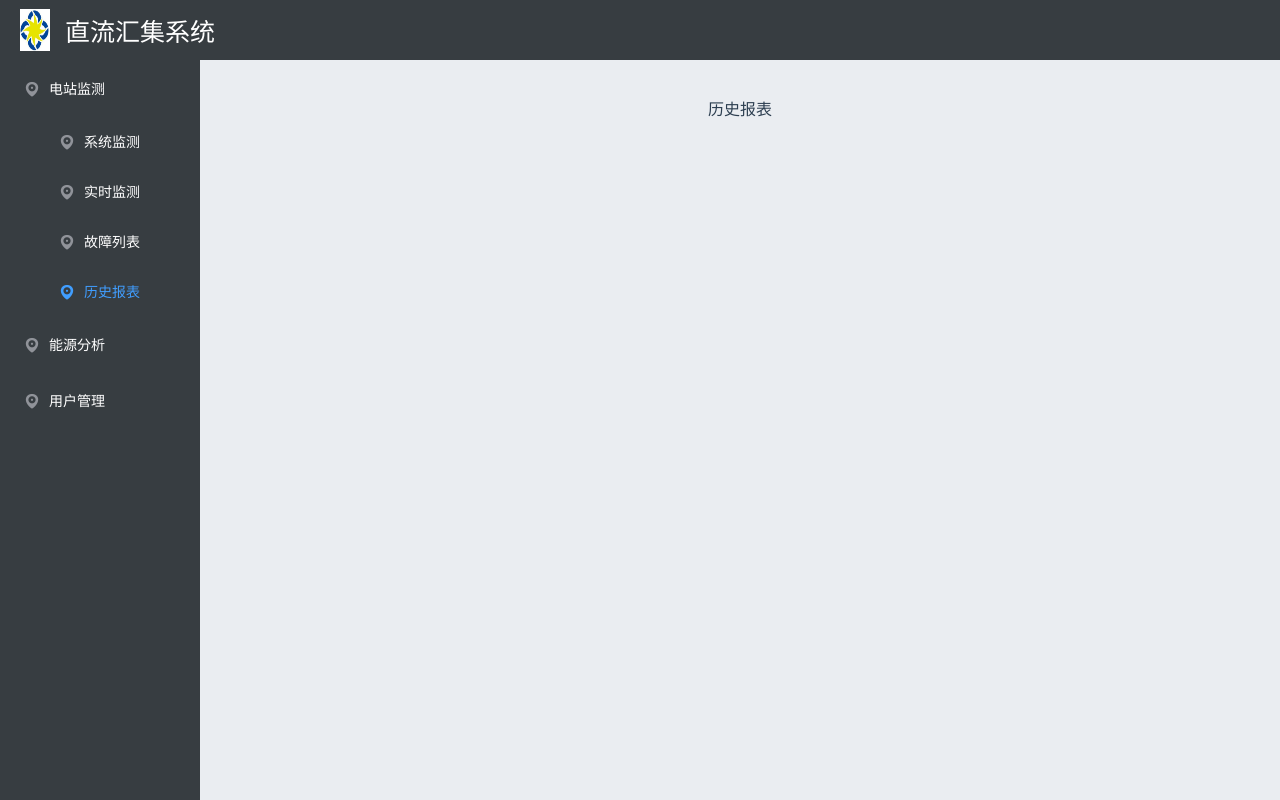
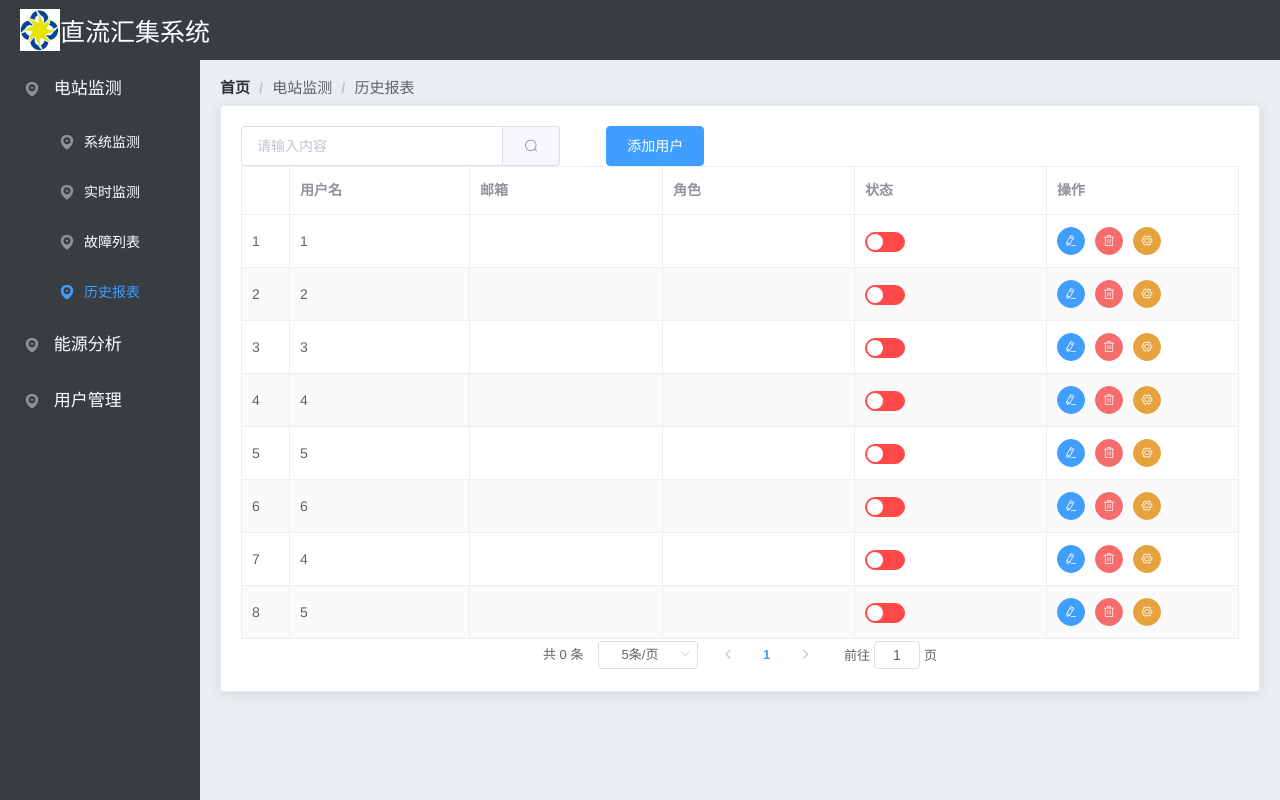
Before and after one commit to MRLYH621/DCCollection, a Vue app in the folder dc/: page /#/HistoryForm in a window 1280 px wide. Built offline with nearby package versions, Linux system fonts and the light colour scheme; no server answers.

Commit message:
故障列表和历史报表的前台编写

```diff
--- a/dc/src/components/Home.vue
+++ b/dc/src/components/Home.vue
@@ -30,7 +30,7 @@
               >
                 <template slot="title">
                   <i class="el-icon-location"></i>
-                  <span>{{item.name}}</span>
+                  <span class="el-submenu-text"> {{item.name}}</span>
                 </template>
                 <el-menu-item
                   v-for="subitem in item.children"
@@ -115,9 +115,9 @@ export default {
     color: #ffffff;
     .header-nav-img {
       height: 70%;
-      width: 30px;
+      width: 40px;
     }
-    span {
+    .span {
       margin-left: 15px;
     }
   }
@@ -131,12 +131,16 @@ export default {
   .el-menu {
     border-right: solid 0px;
     padding-left: 0px;
-    .el-submenu {
+    .el-menu {
       margin-left: auto;
       padding: 0 0;
+      font-size: 16px;
     }
     .el-menu-item {
       position: relative;
+    }
+    .el-submenu-text {
+      font-size: 17px;
     }
   }
 }
--- a/dc/src/components/StationMonitor/FaultList.vue
+++ b/dc/src/components/StationMonitor/FaultList.vue
@@ -1,10 +1,167 @@
 <template>
   <div>
-    <p>故障列表</p>
+    <el-breadcrumb separator="/">
+      <el-breadcrumb-item :to="{ path: '/SystemMonitor' }">首页</el-breadcrumb-item>
+      <el-breadcrumb-item>电站监测</el-breadcrumb-item>
+      <el-breadcrumb-item>故障列表</el-breadcrumb-item>
+    </el-breadcrumb>
+    <el-card class="box-card">
+      <el-row :gutter="0" style="margin-left:0px">
+        <el-col :span="4">
+          <div class="grid-content bg-purple">
+            <el-card class="box-card-left">
+              <el-form ref="form" v-for="item in FaultEquipList" :key="item.id" label-width="80px">
+                <el-form-item style="margin:0px">
+                  <el-badge :value="12" class="item">
+                    <el-button type="text" size="medium" class="item-left">{{item.equipName}}</el-button>
+                  </el-badge>
+                </el-form-item>
+              </el-form>
+            </el-card>
+          </div>
+        </el-col>
+        <el-col :span="18">
+          <div class="grid-content bg-purple">
+            <el-card class="box-card-right">
+              <el-table :data="UserList" style="width:100% " border stripe>
+                <el-table-column type="index"></el-table-column>
+                <el-table-column prop="UserName" label="用户名" width="180"></el-table-column>
+                <el-table-column prop="Email" label="邮箱"></el-table-column>
+                <el-table-column prop="RoleName" label="角色"></el-table-column>
+                <el-table-column prop="IsUsing" label="状态">
+                  <template slot-scope="scope">
+                    <el-switch
+                      v-model="scope.row.IsUsing"
+                      active-color="#13ce66"
+                      inactive-color="#ff4949"
+                    ></el-switch>
+                  </template>
+                </el-table-column>
+                <el-table-column label="操作">
+                  <template slot-scope>
+                    <el-button size="mini" type="primary" icon="el-icon-edit" circle></el-button>
+                    <el-button size="mini" type="danger" icon="el-icon-delete" circle></el-button>
+                    <el-tooltip
+                      class="item"
+                      effect="dark"
+                      content="分配角色"
+                      placement="top"
+                      :enterable="false"
+                    >
+                      <el-button size="mini" type="warning" icon="el-icon-setting" circle></el-button>
+                    </el-tooltip>
+                  </template>
+                </el-table-column>
+              </el-table>
+              <el-pagination
+                @size-change="handleSizeChange"
+                @current-change="handleCurrentChange"
+                :current-page="queryinfo.pagenum"
+                :page-sizes="[5, 10, 20]"
+                :page-size="queryinfo.pagesize"
+                layout="total, sizes, prev, pager, next, jumper"
+                :total="total"
+              ></el-pagination>
+            </el-card>
+          </div>
+        </el-col>
+      </el-row>
+    </el-card>
   </div>
 </template>
 <script>
-export default {}
+export default {
+  data() {
+    return {
+      form: {
+        name: '',
+        region: '',
+        date1: '',
+        date2: '',
+        delivery: false,
+        type: [],
+        resource: '',
+        desc: ''
+      },
+      FaultEquipList: [
+        { id: 1, equipName: '设备名称' },
+        { id: 2, equipName: '设备名称' },
+        { id: 3, equipName: '设备名称' },
+        { id: 4, equipName: '设备名称' },
+        { id: 5, equipName: '设备名称' },
+        { id: 6, equipName: '设备名称' },
+        { id: 7, equipName: '设备名称' },
+        { id: 8, equipName: '设备名称' },
+        { id: 9, equipName: '设备名称' },
+        { id: 10, equipName: '设备名称' },
+        { id: 11, equipName: '设备名称' },
+        { id: 12, equipName: '设备名称' },
+        { id: 13, equipName: '设备名称' }
+      ],
+      queryinfo: {
+        query: '',
+        pagenum: 1,
+        pagesize: 5
+      },
+      dialogVisible: false,
+      total: 0,
+      UserList: [
+        { UserName: '1' },
+        { UserName: '2' },
+        { UserName: '3' },
+        { UserName: '4' },
+        { UserName: '5' },
+        { UserName: '6' },
+        { UserName: '4' },
+        { UserName: '5' }
+      ],
+      addForm: {
+        username: '',
+        password: '',
+        email: '',
+        telephone: ''
+      },
+      rules: {
+        username: [
+          { required: true, message: '请输入活动名称', trigger: 'blur' },
+          { min: 3, max: 5, message: '长度在 3 到 5 个字符', trigger: 'blur' }
+        ],
+        password: [
+          { required: true, message: '请输入活动名称', trigger: 'blur' },
+          { min: 3, max: 5, message: '长度在 3 到 5 个字符', trigger: 'blur' }
+        ],
+        email: [
+          { required: true, message: '请输入活动名称', trigger: 'blur' },
+          { min: 3, max: 5, message: '长度在 3 到 5 个字符', trigger: 'blur' }
+        ],
+        telephone: [
+          { required: true, message: '请输入活动名称', trigger: 'blur' },
+          { min: 3, max: 5, message: '长度在 3 到 5 个字符', trigger: 'blur' }
+        ]
+      }
+    }
+  }
+}
 </script>
-<style lang="" scoped>
+<style lang="less" scoped>
+.box-card {
+}
+.box-card-left {
+  position: relative;
+  left: 5px;
+  width: 200px;
+  .item-left {
+    width: 120px;
+    height: 30px;
+    text-align: center;
+    font-size: 14px;
+    position: absolute;
+    left: -120px;
+    border-bottom-color: #eaedf1;
+  }
+}
+.box-card-right {
+  width: 1100px;
+  height: 555px;
+}
 </style>
--- a/dc/src/components/StationMonitor/HistoryForm.vue
+++ b/dc/src/components/StationMonitor/HistoryForm.vue
@@ -1,10 +1,107 @@
 <template>
   <div>
-    <p>历史报表</p>
+    <el-breadcrumb separator="/">
+      <el-breadcrumb-item :to="{ path: '/SystemMonitor' }">首页</el-breadcrumb-item>
+      <el-breadcrumb-item>电站监测</el-breadcrumb-item>
+      <el-breadcrumb-item>历史报表</el-breadcrumb-item>
+    </el-breadcrumb>
+    <el-card>
+      <el-row :gutter="20">
+        <el-col :span="8">
+          <el-input placeholder="请输入内容" v-model="queryinfo.query" clearable @clear="getUserList">
+            <el-button slot="append" icon="el-icon-search" @click="getUserList"></el-button>
+          </el-input>
+        </el-col>
+        <el-col :span="4">
+          <el-button type="primary" @click="dialogVisible=true">添加用户</el-button>
+        </el-col>
+      </el-row>
+      <el-table :data="UserList" style="width:100%  " border stripe>
+        <el-table-column type="index"></el-table-column>
+        <el-table-column prop="UserName" label="用户名" width="180"></el-table-column>
+        <el-table-column prop="Email" label="邮箱"></el-table-column>
+        <el-table-column prop="RoleName" label="角色"></el-table-column>
+        <el-table-column prop="IsUsing" label="状态">
+          <template slot-scope="scope">
+            <el-switch v-model="scope.row.IsUsing" active-color="#13ce66" inactive-color="#ff4949"></el-switch>
+          </template>
+        </el-table-column>
+        <el-table-column label="操作">
+          <template slot-scope>
+            <el-button size="mini" type="primary" icon="el-icon-edit" circle></el-button>
+            <el-button size="mini" type="danger" icon="el-icon-delete" circle></el-button>
+            <el-tooltip
+              class="item"
+              effect="dark"
+              content="分配角色"
+              placement="top"
+              :enterable="false"
+            >
+              <el-button size="mini" type="warning" icon="el-icon-setting" circle></el-button>
+            </el-tooltip>
+          </template>
+        </el-table-column>
+      </el-table>
+      <el-pagination
+        @size-change="handleSizeChange"
+        @current-change="handleCurrentChange"
+        :current-page="queryinfo.pagenum"
+        :page-sizes="[5, 10, 20]"
+        :page-size="queryinfo.pagesize"
+        layout="total, sizes, prev, pager, next, jumper"
+        :total="total"
+      ></el-pagination>
+    </el-card>
   </div>
 </template>
 <script>
-export default {}
+export default {
+  data() {
+    return {
+      queryinfo: {
+        query: '',
+        pagenum: 1,
+        pagesize: 5
+      },
+      dialogVisible: false,
+      total: 0,
+      UserList: [
+        { UserName: '1' },
+        { UserName: '2' },
+        { UserName: '3' },
+        { UserName: '4' },
+        { UserName: '5' },
+        { UserName: '6' },
+        { UserName: '4' },
+        { UserName: '5' }
+      ],
+      addForm: {
+        username: '',
+        password: '',
+        email: '',
+        telephone: ''
+      },
+      rules: {
+        username: [
+          { required: true, message: '请输入活动名称', trigger: 'blur' },
+          { min: 3, max: 5, message: '长度在 3 到 5 个字符', trigger: 'blur' }
+        ],
+        password: [
+          { required: true, message: '请输入活动名称', trigger: 'blur' },
+          { min: 3, max: 5, message: '长度在 3 到 5 个字符', trigger: 'blur' }
+        ],
+        email: [
+          { required: true, message: '请输入活动名称', trigger: 'blur' },
+          { min: 3, max: 5, message: '长度在 3 到 5 个字符', trigger: 'blur' }
+        ],
+        telephone: [
+          { required: true, message: '请输入活动名称', trigger: 'blur' },
+          { min: 3, max: 5, message: '长度在 3 到 5 个字符', trigger: 'blur' }
+        ]
+      }
+    }
+  }
+}
 </script>
 <style lang="" scoped>
 </style>
--- a/dc/src/components/StationMonitor/RealTimeMonitor.vue
+++ b/dc/src/components/StationMonitor/RealTimeMonitor.vue
@@ -5,7 +5,7 @@
       <el-breadcrumb-item>电站监测</el-breadcrumb-item>
       <el-breadcrumb-item>实时监测</el-breadcrumb-item>
     </el-breadcrumb>
-    <el-card>
+    <el-card style="height:135px">
       <el-row :gutter="4">
         <el-col :span="2">
           <div class="grid-content bg-purple">
@@ -117,7 +117,8 @@
         </el-col>
       </el-row>
       <el-row></el-row>
-    </el-card>
+    </el-card >
+    <el-card  style="margin-top:5px"></el-card>
   </div>
 </template>
 <script>
--- a/dc/src/components/UserManager/UserManager.vue
+++ b/dc/src/components/UserManager/UserManager.vue
@@ -16,7 +16,7 @@
           <el-button type="primary" @click="dialogVisible=true">添加用户</el-button>
         </el-col>
       </el-row>
-      <el-table :data="UserList" style="width: 100%  height:50%" border stripe>
+      <el-table :data="UserList" style="width: 100%  " border stripe>
         <el-table-column type="index"></el-table-column>
         <el-table-column prop="UserName" label="用户名" width="180"></el-table-column>
         <el-table-column prop="Email" label="邮箱"></el-table-column>
```
